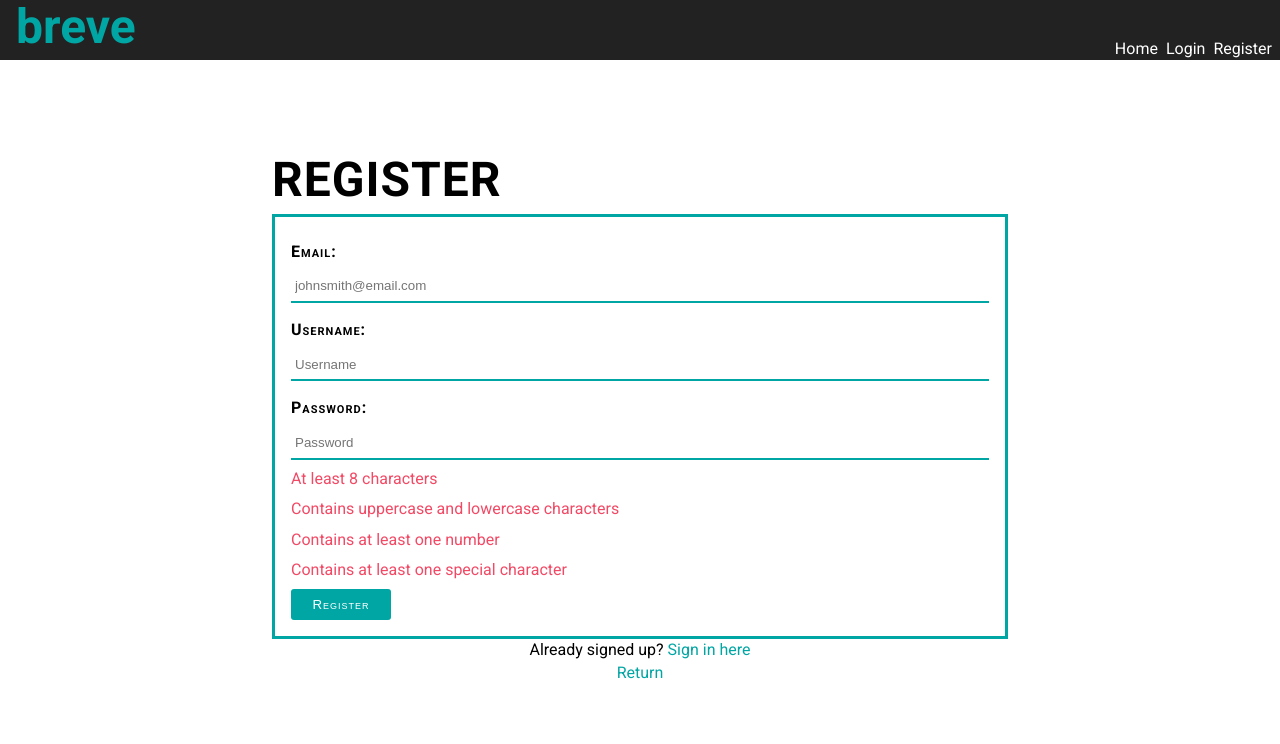
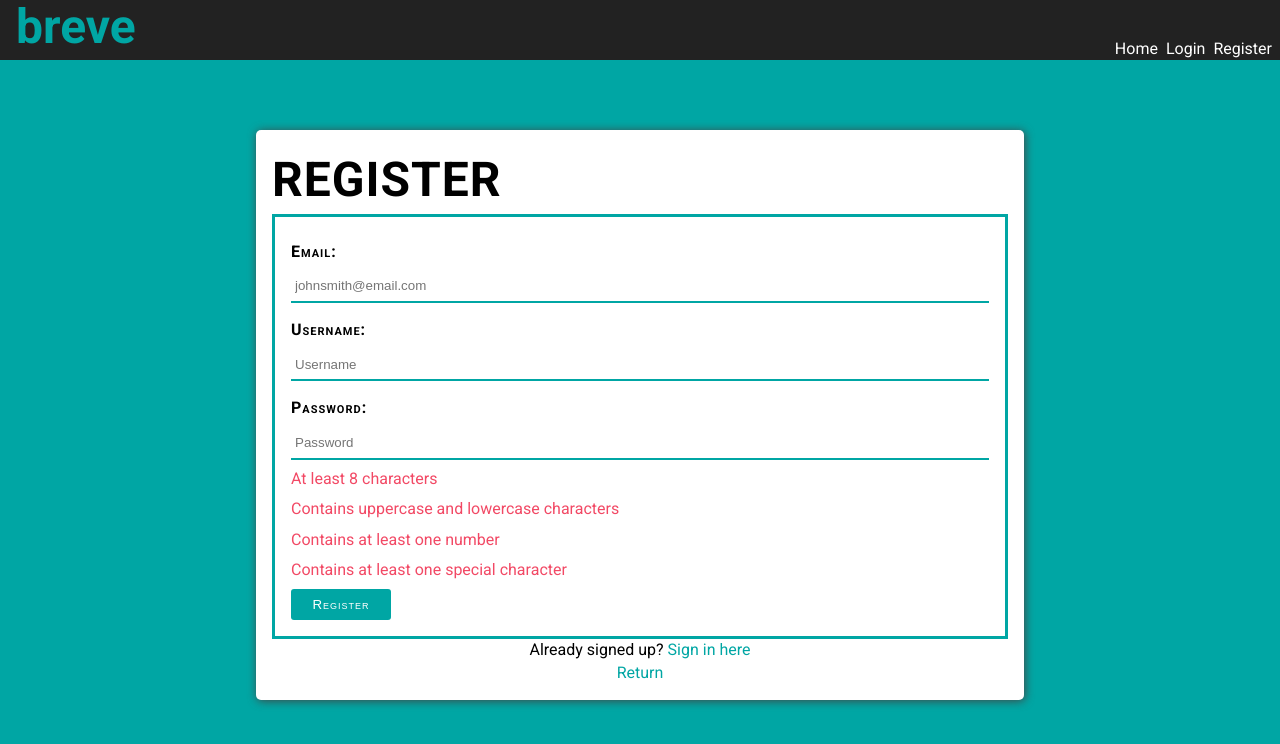
Before and after one commit to AerialWombat/url-shortener, a React (Create React App) app: page /register in a window 1280 px wide. Shown: the top 744 px of the page. Built offline with nearby package versions, Linux system fonts and the light colour scheme.

Commit message:
Improved styling

```diff
--- a/src/components/Login/login.module.scss
+++ b/src/components/Login/login.module.scss
@@ -3,6 +3,10 @@
 .container {
   padding: 1rem;
   width: 100%;
+
+  background-color: #fff;
+  border-radius: 5px;
+  box-shadow: 1px 1px 10px #444;
 
   h1 {
     text-transform: uppercase;
--- a/src/components/Main/main.module.scss
+++ b/src/components/Main/main.module.scss
@@ -1,6 +1,8 @@
 @import "../../App.scss";
 
 main {
+  background-color: #00a6a4;
+  height: 100vh;
   input:not([button]) {
     background-color: inherit;
     border: none;
--- a/src/components/Register/register.module.scss
+++ b/src/components/Register/register.module.scss
@@ -3,6 +3,10 @@
 .container {
   padding: 1rem;
   width: 100%;
+
+  background-color: #fff;
+  border-radius: 5px;
+  box-shadow: 1px 1px 10px #444;
 
   h1 {
     text-transform: uppercase;
--- a/src/components/Shortener/shortener.module.scss
+++ b/src/components/Shortener/shortener.module.scss
@@ -3,6 +3,10 @@
 .container {
   padding: 1rem;
   width: 100%;
+
+  background-color: #fff;
+  border-radius: 5px;
+  box-shadow: 1px 1px 10px #444;
 
   h1 {
     text-transform: uppercase;
```
